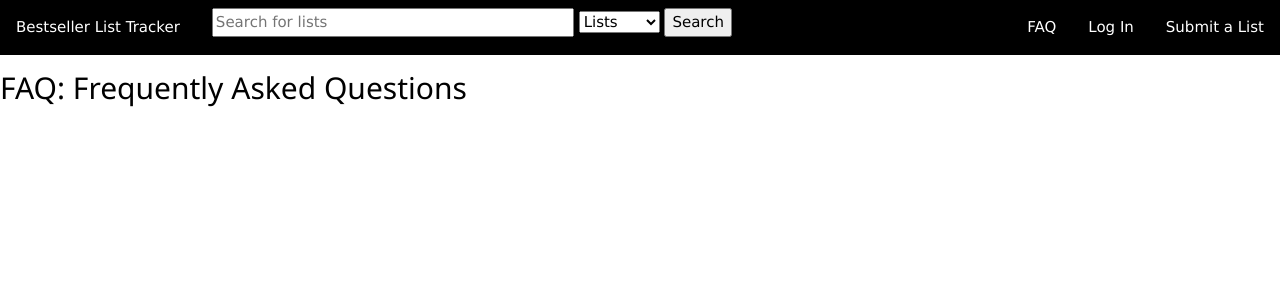
After one commit to smores56/googleplex, a Python web app: template googleplex/templates/faq.html in a window 1280 px wide. The commit adds this page. Shown: the top 300 px of the page. Run offline with Jinja, Linux system fonts and the light colour scheme; the template is opened without the code that fills it, so the values that code supplies are empty; some libraries are stand-ins or nearby versions.

Commit message:
added empty faq page

```diff
--- a/googleplex/server.py
+++ b/googleplex/server.py
@@ -179,6 +179,9 @@ async def activate_account(request):
 async def profile(request, user):
     return render_template('profile.html', user=user, autoResults=json.dumps(data))
 
+@app.route('/faq')
+async def faq(request):
+    return render_template('faq.html')
 
 @app.route('/submit', methods=['GET', 'POST'])
 @authorized()
--- /dev/null
+++ b/googleplex/templates/faq.html
@@ -0,0 +1,14 @@
+<!-- googleplex/templates/faq.html -->
+
+{% extends "overlay.html" %}
+{% block title %}FAQ{% endblock %}
+{% block style %}
+  <link rel="stylesheet" href="/styles/profile.css">
+{% endblock %}
+{% block scripts %}
+  <script src="/scripts/scrypt-async.min.js"></script>
+{% endblock %}
+{% block content %}
+
+<h2>FAQ: Frequently Asked Questions</h2>
+{% endblock %}
--- a/googleplex/templates/index.html
+++ b/googleplex/templates/index.html
@@ -12,6 +12,7 @@
     {% else %}
     <a href="login" class="w3-bar-item w3-button w3-right w3-padding-16">Log In</a>
     {% endif %}
+    <a href="faq" class="w3-bar-item w3-button w3-right w3-padding-16">FAQ</a>
   </div>
 {% endblock %}
 {% block content %}
--- a/googleplex/templates/overlay.html
+++ b/googleplex/templates/overlay.html
@@ -34,6 +34,7 @@
       {% else %}
       <a href="login" class="w3-bar-item w3-button w3-right w3-padding-16">Log In</a>
       {% endif %}
+      <a href="faq" class="w3-bar-item w3-button w3-right w3-padding-16">FAQ</a>
     </div>
     <input type="hidden" id="data" value="{{ autoResults }}">
 {% endblock %}
```
